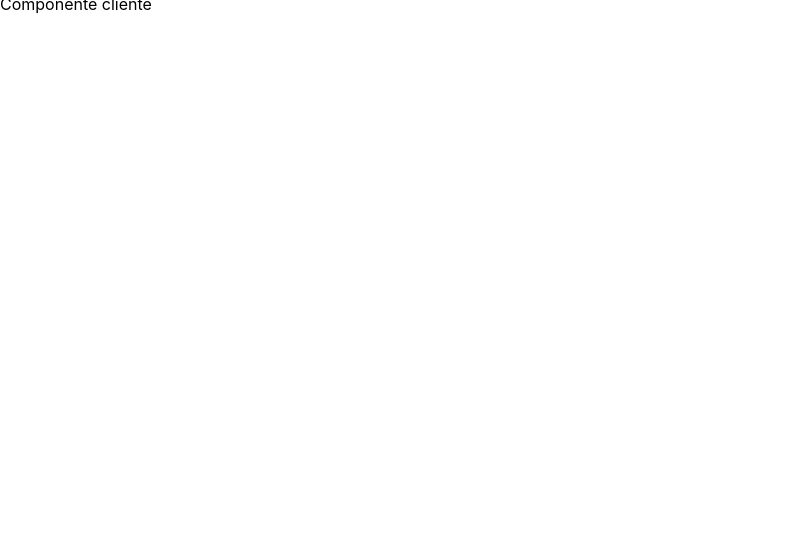
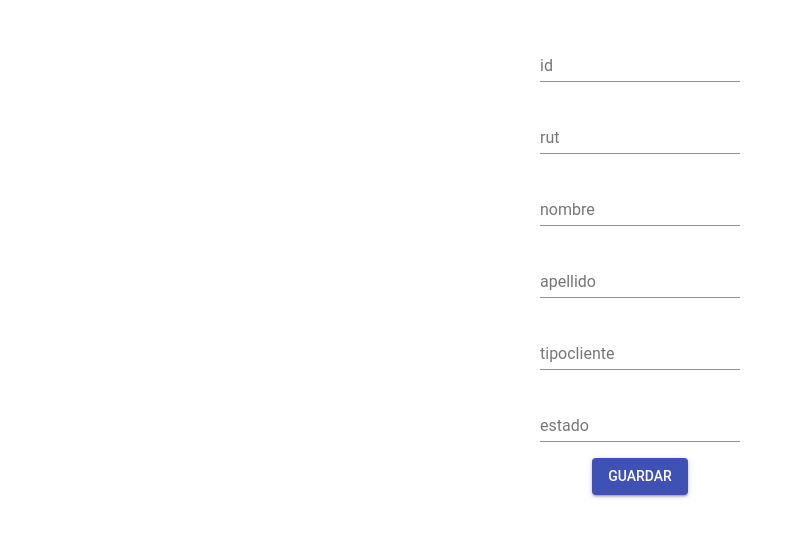
Before and after one commit to absebx/frontProductosApiNetcore, a React (Create React App) app in the folder frontend/: page /sonda/cliente in a window 1280 px wide. Shown: the top 536 px of the page, without its empty margins (0-802 px from the left). Built offline with nearby package versions, Linux system fonts and the light colour scheme.

Commit message:
Actualiza componente cliente

```diff
--- a/frontend/src/componentes/Cliente.js
+++ b/frontend/src/componentes/Cliente.js
@@ -1,12 +1,137 @@
-import React from 'react';
+import React, { Component } from 'react';
+import PropTypes from 'prop-types';
+import Button from '@material-ui/core/Button';
+import TextField from '@material-ui/core/TextField';
+import { withStyles } from '@material-ui/core/styles';
+import axios from 'axios';
 
-class Cliente extends React.Component {
-
-    render () {
-        return (
-            <p>Componente cliente</p>
-        )
+const config = {
+    headers: {
+      'Content-Type': 'application/json',
+      'Accept': 'application/json'
     }
 }
 
-export default Cliente;
+const styles = theme => ({
+    container: {
+      display: 'flex',
+      flexWrap: 'wrap',
+    },
+    textField: {
+      marginLeft: theme.spacing.unit,
+      marginRight: theme.spacing.unit,
+      width: 200,
+    },
+    menu: {
+      width: 200,
+    },
+    button: {
+        margin: theme.spacing.unit,
+    },
+      input: {
+        display: 'none',
+    },
+});
+
+class Cliente extends Component {
+
+    constructor(props) {
+        super(props);
+        this.state = {
+            id:'',
+            rut:'',
+            nombre:'',
+            apellido:'',
+            tipocliente:'',
+            estado:'',
+            open: false,
+            nombrecomponente:'Cliente',
+        };
+    }
+
+    render () {
+        const { classes } = this.props;
+        return (
+            <div>
+                <br/>
+				<br/>
+                <center>
+                <TextField
+                    id="id"
+                    label="id"
+                    className={classes.textField}
+                    autoComplete="current-password"
+                    margin="normal"
+                    value={this.state.id}
+                    onChange={e => this.setState({ id: e.target.value })}
+                />
+                <br/>
+                <TextField
+                    id="rut"
+                    label="rut"
+                    className={classes.textField}
+                    autoComplete="current-password"
+                    margin="normal"
+                    value={this.state.rut}
+                    onChange={e => this.setState({ rut: e.target.value })}
+                />
+                <br/>
+                <TextField
+                    id="nombre"
+                    label="nombre"
+                    className={classes.textField}
+                    autoComplete="current-password"
+                    margin="normal"
+                    value={this.state.nombre}
+                    onChange={e => this.setState({ nombre: e.target.value })}
+                />
+                <br/>
+                <TextField
+                    id="apellido"
+                    label="apellido"
+                    className={classes.textField}
+                    autoComplete="current-password"
+                    margin="normal"
+                    value={this.state.apellido}
+                    onChange={e => this.setState({ apellido: e.target.value })}
+                />
+                <br/>
+                <TextField
+                    id="tipocliente"
+                    label="tipocliente"
+                    className={classes.textField}
+                    autoComplete="current-password"
+                    margin="normal"
+                    value={this.state.tipocliente}
+                    onChange={e => this.setState({ tipocliente: e.target.value })}
+                />
+                <br/>
+                <TextField
+                    id="estado"
+                    label="estado"
+                    className={classes.textField}
+                    autoComplete="current-password"
+                    margin="normal"
+                    value={this.state.estado}
+                    onChange={e => this.setState({ estado: e.target.value })}
+                />
+                <br/>
+                <Button
+                    variant="contained"
+                    color="primary"
+                    className={classes.button}
+                    onClick={this.handleClick}
+                >
+                Guardar
+                </Button >
+                </center>
+            </div>
+        );
+    }
+}
+
+Cliente.propTypes = {
+    classes: PropTypes.object.isRequired,
+};
+
+export default withStyles(styles)(Cliente);
```
